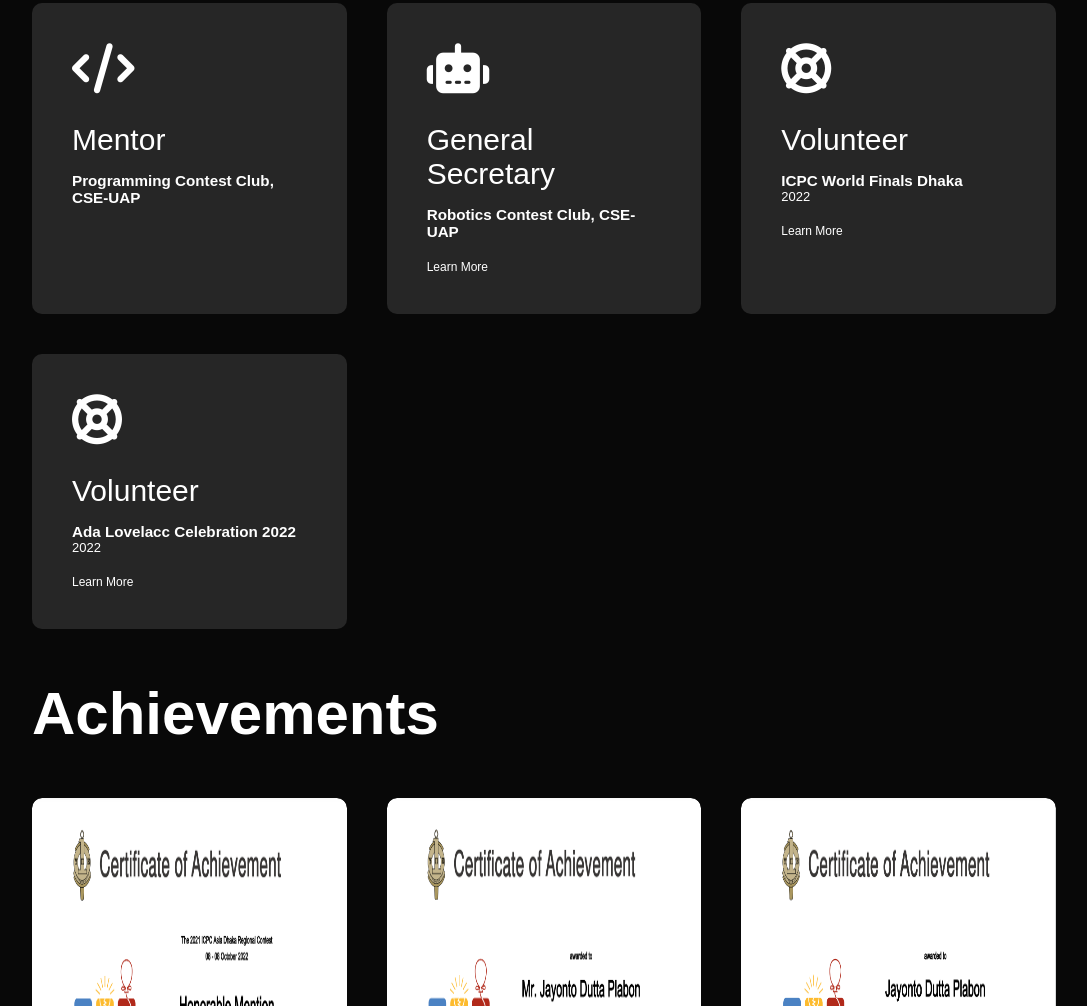
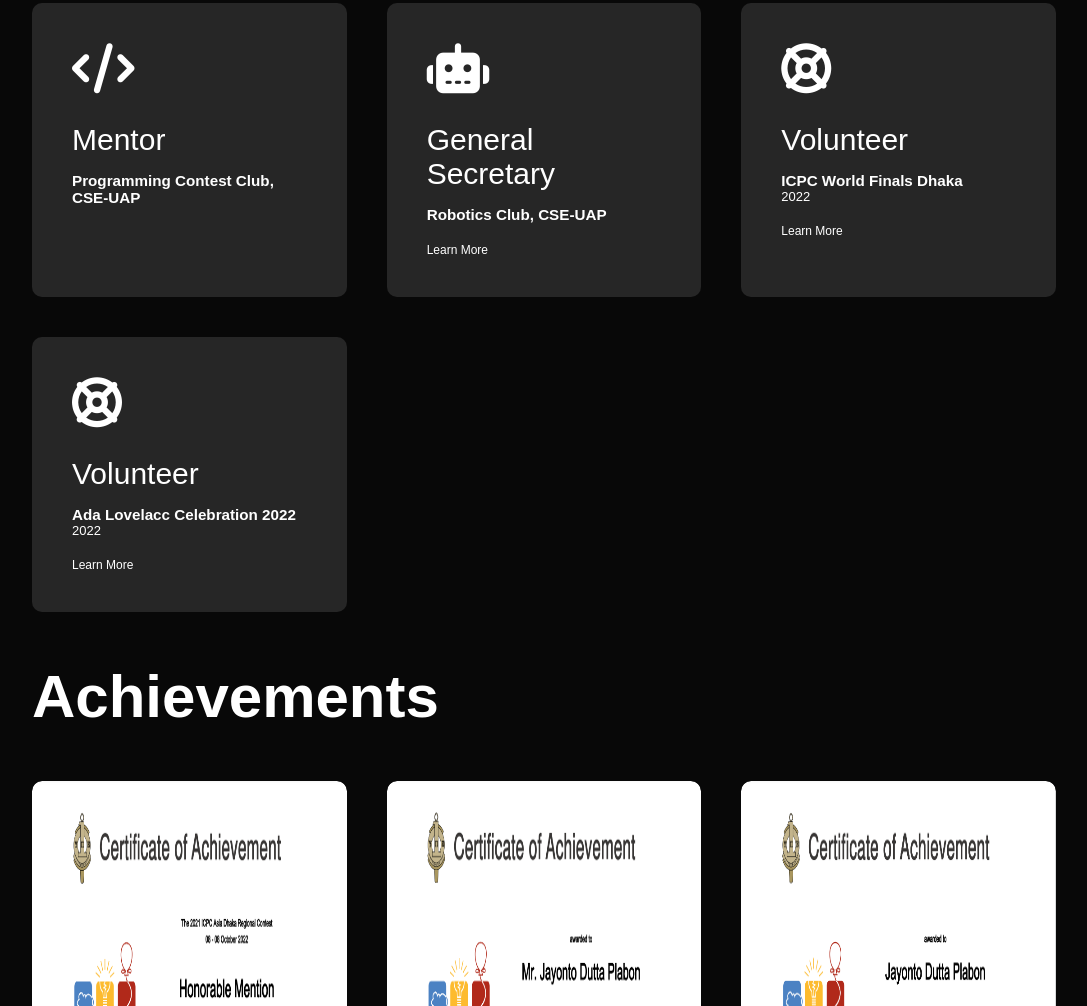
Before and after one commit to Plabon-Dutta/portfoilo, a plain HTML site: page index.html in a window 1280 px wide. Shown: the part 1760-2766 px from the top of the page, without its empty margins (96-1183 px from the left). Drawn offline with Linux system fonts and the light colour scheme.

Commit message:
Update index.html

```diff
--- a/index.html
+++ b/index.html
@@ -99,7 +99,7 @@
             <div>
                 <i class="fa-solid fa-robot"></i>
                 <h2>General Secretary</h2>
-                <h3>Robotics Contest Club, CSE-UAP</h3>
+                <h3>Robotics Club, CSE-UAP</h3>
                 <!-- <p>2020-Present</p> -->
                 <a href="https://www.facebook.com/roboticsUAP.cse">Learn More</a>
             </div>
```
